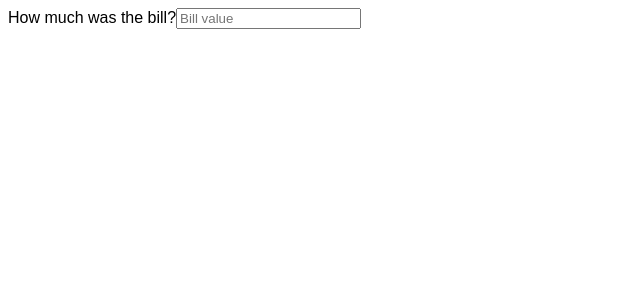
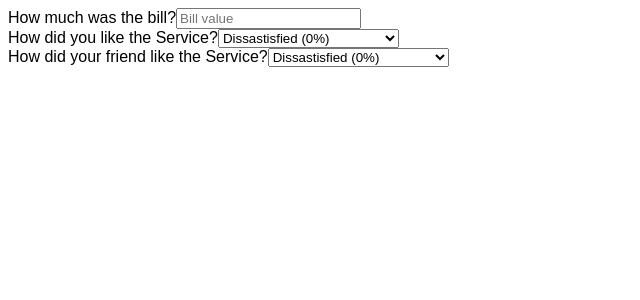
Before and after one commit to RamezCh/tip-calculator, a React (Create React App) app: page / in a window 1280 px wide. Shown: the top 300 px of the page, without its empty margins (0-640 px from the left). Built offline with nearby package versions, Linux system fonts and the light colour scheme.

Commit message:
SelectPercentage

```diff
--- a/src/App.js
+++ b/src/App.js
@@ -9,8 +9,8 @@
   return (
     <>
       <BillInput />
-      <SelectPercentage />
-      <SelectPercentage />
+      <SelectPercentage>How did you like the Service?</SelectPercentage>
+      <SelectPercentage>How did your friend like the Service?</SelectPercentage>
       <Output />
       <Reset />
     </>
@@ -26,7 +26,19 @@
   );
 }
 
-function SelectPercentage() {}
+function SelectPercentage({ children }) {
+  return (
+    <div>
+      {children}
+      <select>
+        <option value="0">Dissastisfied (0%)</option>
+        <option value="5">It was okay (5%)</option>
+        <option value="10">It was good (10%)</option>
+        <option value="20">Absolutely amazing! (20%)</option>
+      </select>
+    </div>
+  );
+}
 
 function Output() {}
 
```
